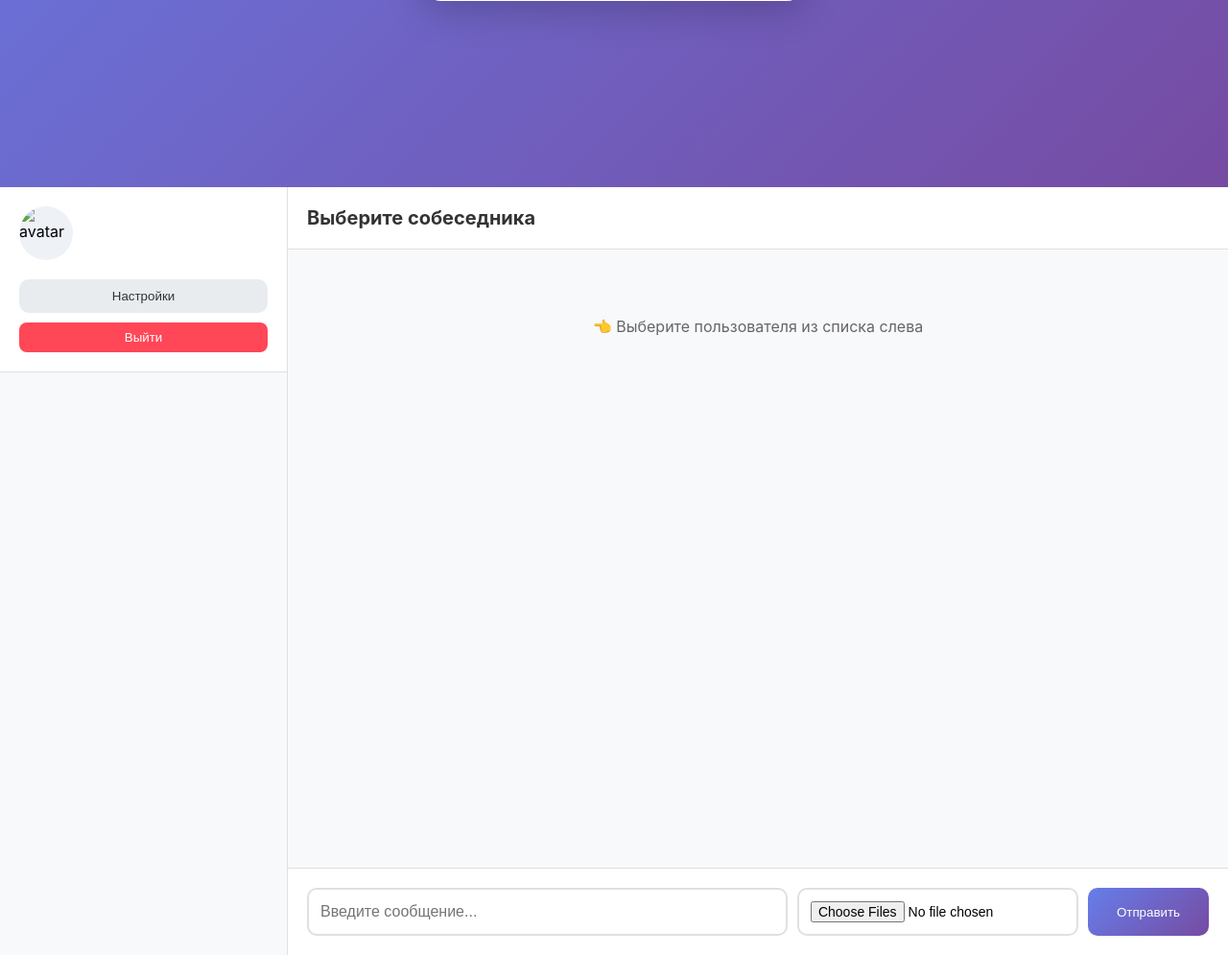
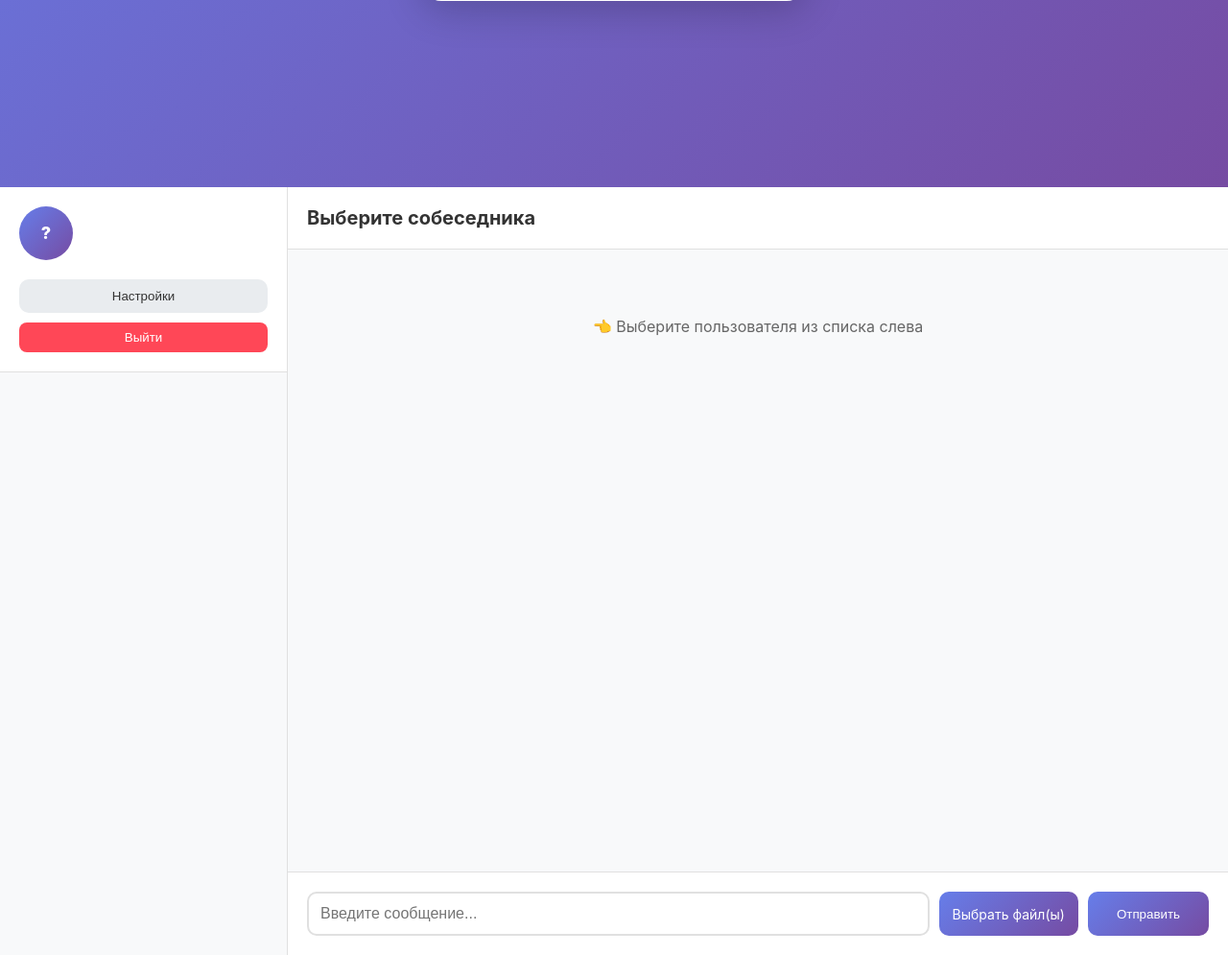
Before and after one commit to Mizhgan-programmer/Trousers-messenger, a Flask app: page / in a window 1280 px wide. Shown: the part 605-1600 px from the top of the page at 96% size. Run offline with Flask 3, Linux system fonts and the light colour scheme; some libraries are stand-ins or nearby versions.

Commit message:
Improve avatar placeholder and file pickers

```diff
--- a/templates/index.html
+++ b/templates/index.html
@@ -332,6 +332,65 @@
             border-color: rgba(102,126,234,0.6);
         }
 
+        /* Аватары: если изображения нет, показываем круг с градиентом как у кнопок */
+        .avatar-wrap {
+            width: 56px;
+            height: 56px;
+            border-radius: 50%;
+            background: linear-gradient(135deg, #667eea 0%, #764ba2 100%);
+            display: flex;
+            align-items: center;
+            justify-content: center;
+            overflow: hidden;
+            margin-bottom: 10px;
+            flex: 0 0 auto;
+        }
+
+        .avatar-wrap.small {
+            width: 34px;
+            height: 34px;
+            margin-bottom: 0;
+        }
+
+        .avatar-initials {
+            color: #fff;
+            font-weight: 800;
+            font-size: 18px;
+            line-height: 1;
+            user-select: none;
+        }
+
+        .avatar-img {
+            width: 100%;
+            height: 100%;
+            object-fit: cover;
+            display: none;
+        }
+
+        .avatar-img.show {
+            display: block;
+        }
+
+        /* Красивый выбор файла */
+        .file-picker {
+            display: inline-flex;
+            align-items: center;
+            justify-content: center;
+            gap: 8px;
+            cursor: pointer;
+            user-select: none;
+            padding: 10px 14px;
+            border-radius: 10px;
+            background: linear-gradient(135deg, #667eea 0%, #764ba2 100%);
+            color: #fff;
+            font-size: 14px;
+            white-space: nowrap;
+        }
+
+        .file-picker:active { transform: scale(0.98); }
+
+        .file-input-hidden { display: none; }
+
         .attachment-img {
             max-width: 260px;
             max-height: 220px;
@@ -452,8 +511,10 @@
     <div id="chatContainer" class="chat-container flex">
         <div class="sidebar">
             <div class="user-info">
-                <img id="currentAvatar" src="" alt="avatar"
-                     style="width:56px;height:56px;border-radius:50%;object-fit:cover;display:block;margin-bottom:10px;background:#eef1f5;">
+                <div class="avatar-wrap" id="currentAvatarWrap">
+                    <img id="currentAvatar" class="avatar-img" alt="avatar" src="">
+                    <span class="avatar-initials" id="currentAvatarInitials">?</span>
+                </div>
                 <h3 id="currentNickname"></h3>
                 <p id="currentUsername"></p>
                 <button class="btn-secondary" onclick="openSettings()" style="margin-top:10px;width:100%;">Настройки</button>
@@ -473,7 +534,10 @@
             <div class="message-input-area">
                 <input type="text" id="messageInput" placeholder="Введите сообщение..."
                        onkeypress="if(event.key === 'Enter') sendMessage()">
-                <input type="file" id="fileInput" multiple style="flex:0 0 210px;font-size:14px;">
+                <input type="file" id="fileInput" multiple class="file-input-hidden">
+                <label class="file-picker" for="fileInput" title="Можно отправить файлы вместе с сообщением">
+                    Выбрать файл(ы)
+                </label>
                 <button onclick="sendMessage()">Отправить</button>
             </div>
         </div>
@@ -511,7 +575,10 @@
 
             <div class="modal-row">
                 <div style="width:120px;font-weight:600;">Аватарка</div>
-                <input type="file" id="avatarInput" accept="image/*">
+                <input type="file" id="avatarInput" accept="image/*" class="file-input-hidden">
+                <label class="file-picker" for="avatarInput" style="width:100%;justify-content:center;">
+                    Выберите файл
+                </label>
             </div>
             <div class="modal-actions">
                 <button class="btn-primary" onclick="uploadAvatar()">Загрузить аватар</button>
@@ -623,9 +690,7 @@
                 currentUser = data;
                 document.getElementById('currentNickname').textContent = data.nickname;
                 document.getElementById('currentUsername').textContent = `@${data.username}`;
-                if (data.avatar_url) {
-                    document.getElementById('currentAvatar').src = `${data.avatar_url}?t=${Date.now()}`;
-                }
+                setAvatarForCurrentUser(data.username, data.avatar_url, data.nickname);
 
                 // Показываем чат
                 document.getElementById('authContainer').style.display = 'none';
@@ -670,11 +735,17 @@
                     <div class="user-item ${currentChatUser === user.username ? 'active' : ''}"
                          onclick="startChat('${user.username}')">
                         <div style="display:flex;gap:10px;align-items:center;">
-                            <img src="${user.avatar_url}"
-                                 style="width:34px;height:34px;border-radius:50%;object-fit:cover;background:#eef1f5;"
-                                 onerror="this.style.display='none'">
-                            <strong>${user.nickname}</strong><br>
-                            <small>@${user.username}</small>
+                            <div class="avatar-wrap small">
+                                <img class="avatar-img ${user.avatar_url ? 'show' : ''}"
+                                     src="${user.avatar_url || ''}"
+                                     alt="avatar"
+                                     onerror="this.classList.remove('show'); this.src='';">
+                                <span class="avatar-initials">${(user.nickname || user.username || '?').trim().charAt(0).toUpperCase()}</span>
+                            </div>
+                            <div>
+                                <strong>${user.nickname}</strong><br>
+                                <small>@${user.username}</small>
+                            </div>
                         </div>
                         <span class="online-status ${user.is_online ? 'online' : 'offline'}"></span>
                     </div>
@@ -856,6 +927,37 @@
         }
 
         // Настройки
+        function getInitial(nickname) {
+            if (!nickname) return '?';
+            const s = String(nickname).trim();
+            if (!s) return '?';
+            return s[0].toUpperCase();
+        }
+
+        function setAvatarForCurrentUser(username, avatarUrl, nickname) {
+            const wrap = document.getElementById('currentAvatarWrap');
+            const img = document.getElementById('currentAvatar');
+            const initials = document.getElementById('currentAvatarInitials');
+
+            const initialText = getInitial(nickname || username);
+            initials.textContent = initialText;
+
+            if (avatarUrl) {
+                img.classList.add('show');
+                img.onerror = () => {
+                    img.classList.remove('show');
+                    img.src = '';
+                    initials.style.display = 'block';
+                };
+                img.src = `${avatarUrl}?t=${Date.now()}`;
+                initials.style.display = 'none';
+            } else {
+                img.classList.remove('show');
+                img.src = '';
+                initials.style.display = 'block';
+            }
+        }
+
         function openSettings() {
             document.getElementById('settingsNickname').value = currentUser?.nickname || '';
             document.getElementById('settingsCurrentPassword').value = '';
@@ -915,9 +1017,7 @@
             });
             const data = await response.json();
             if (!data.success) return alert(data.message || 'Ошибка');
-
-            const avatarEl = document.getElementById('currentAvatar');
-            avatarEl.src = `/api/avatar/${currentUser.username}?t=${Date.now()}`;
+            setAvatarForCurrentUser(currentUser.username, `/api/avatar/${currentUser.username}`, currentUser.nickname);
             document.getElementById('avatarInput').value = '';
             closeSettings();
         }
@@ -931,9 +1031,7 @@
                 currentUser = data;
                 document.getElementById('currentNickname').textContent = data.nickname;
                 document.getElementById('currentUsername').textContent = `@${data.username}`;
-                if (data.avatar_url) {
-                    document.getElementById('currentAvatar').src = `${data.avatar_url}?t=${Date.now()}`;
-                }
+                setAvatarForCurrentUser(data.username, data.avatar_url, data.nickname);
                 document.getElementById('authContainer').style.display = 'none';
                 document.getElementById('chatContainer').style.display = 'flex';
                 document.getElementById('messageInput').disabled = true;
```
